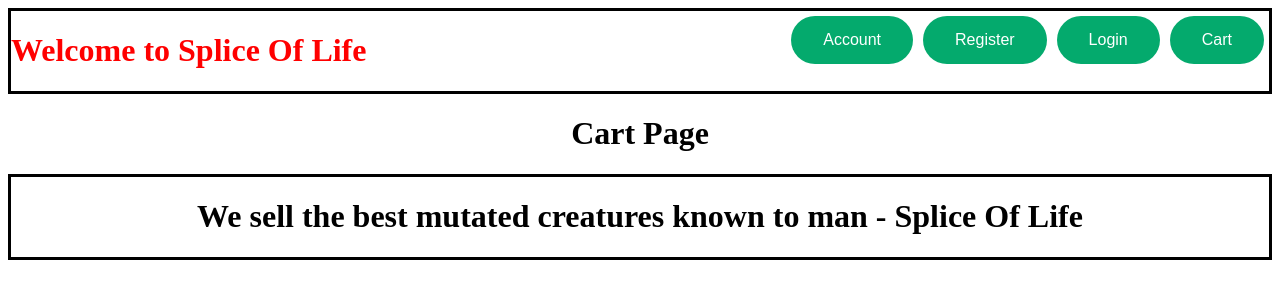
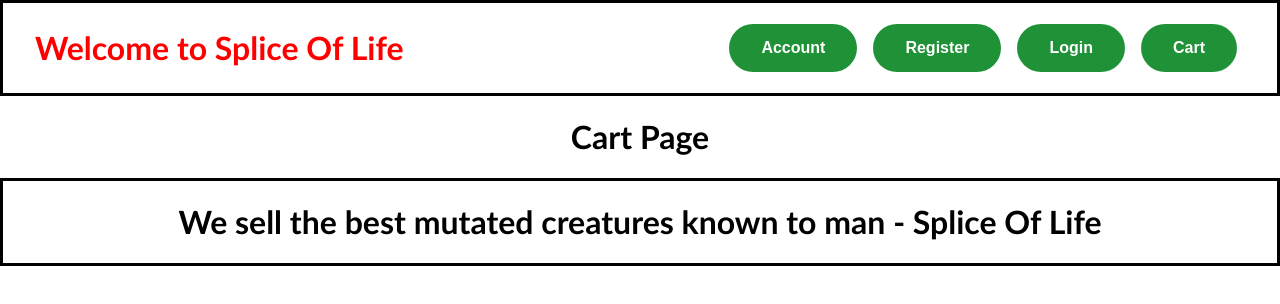
Before and after one commit to Splice-of-Life/SpliceOfLife, a React (Vite) app: page /cart in a window 1280 px wide. Shown: the top 304 px of the page. Built offline with nearby package versions, Linux system fonts and the light colour scheme.

Commit message:
made navbar a component

```diff
--- a/api/index.cjs
+++ b/api/index.cjs
@@ -1,6 +1,6 @@
 const router = require("express").Router();
 
-router.use("/users", require("./users"));
-router.use("/creatures", require("./creatures"));
+router.use("/users", require("./users.cjs"));
+router.use("/creatures", require("./creatures.cjs"));
 
 module.exports = router;
--- a/src/App.css
+++ b/src/App.css
@@ -1,14 +1,15 @@
-header{
+header {
+  padding: 4px 2rem;
+  align-items: center;
   display: flex;
   justify-content: space-between;
   color: red;
   border-style: solid;
   border-width: 3px;
   border-color: black;
-
 }
 button {
-  background-color: #04AA6D; /* Green */
+  background-color: #04aa6d; /* Green */
   border: none;
   color: white;
   padding: 15px 32px;
@@ -20,8 +21,7 @@ button {
   border-radius: 25px;
 }
 
-
-footer{
+footer {
   text-align: center;
   border-style: solid;
   border-width: 3px;
--- /dev/null
+++ b/src/components/NavBar.jsx
@@ -0,0 +1,27 @@
+const NavBar = () => {
+  return (
+    <header>
+      <h1> Welcome to Splice Of Life</h1>
+      <nav>
+        <button className="button" id="accountButton">
+          {" "}
+          Account
+        </button>
+        <button className="button" id="registerButton">
+          {" "}
+          Register
+        </button>
+        <button className="button" id="loginButton">
+          {" "}
+          Login{" "}
+        </button>
+        <button className="button" id="cartButton">
+          {" "}
+          Cart{" "}
+        </button>
+      </nav>
+    </header>
+  );
+};
+
+export default NavBar;
--- a/src/index.css
+++ b/src/index.css
@@ -0,0 +1,30 @@
+body {
+  padding: 0px;
+  margin: 0px;
+  font-family: "Trebuchet MS", "Lucida Sans Unicode", "Lucida Grande",
+    "Lucida Sans", Arial, sans-serif;
+}
+
+.button {
+  background-color: #1f9137;
+  border: none;
+  color: white;
+  padding: 15px 32px;
+  text-align: center;
+  font-weight: bold;
+  text-decoration: none;
+  display: inline-block;
+  font-size: 16px;
+  margin: 4px 0.5rem;
+  cursor: pointer;
+}
+
+.button:hover {
+  color: white;
+  background-color: #26a742;
+
+  outline-color: #18772d;
+  outline-style: solid;
+  outline-offset: -2px;
+  /* outline-width: 3px; */
+}
--- a/src/pages/account.jsx
+++ b/src/pages/account.jsx
@@ -1,36 +1,22 @@
-
+import NavBar from "../components/NavBar";
 
 function AccountPage() {
+  return (
+    <>
+      <NavBar />
 
+      <div>
+        <h1 className="heading"> Account Page</h1>
+      </div>
 
-  return (
+      <footer>
+        <h1>
+          {" "}
+          We sell the best mutated creatures known to man - Splice Of Life
+        </h1>
+      </footer>
+    </>
+  );
+}
 
-<>
-
-<header>
-    <h1> Welcome to Splice Of Life</h1>
-    <nav>
-      <button id="accountButton"> Account</button>
-      <button id="registerButton"> Register</button>
-      <button id="loginButton"> Login </button>
-      <button id="cartButton"> Cart </button>
-    </nav>
-</header>
-
-<body>
-
-<h1 class="heading"> Account Page</h1>
-
-</body>
-
-
-<footer>
-  <h1> We sell the best mutated creatures known to man - Splice Of Life</h1>
-</footer>
-
-</>
-
-  );
-};
-
-export default   AccountPage;
+export default AccountPage;
--- a/src/pages/breed.jsx
+++ b/src/pages/breed.jsx
@@ -1,36 +1,22 @@
-
+import NavBar from "../components/NavBar";
 
 function BreedPage() {
+  return (
+    <>
+      <NavBar />
 
+      <div>
+        <h1 className="heading"> Breed Page</h1>
+      </div>
 
-  return (
+      <footer>
+        <h1>
+          {" "}
+          We sell the best mutated creatures known to man - Splice Of Life
+        </h1>
+      </footer>
+    </>
+  );
+}
 
-<>
-
-<header>
-    <h1> Welcome to Splice Of Life</h1>
-    <nav>
-      <button id="accountButton"> Account</button>
-      <button id="registerButton"> Register</button>
-      <button id="loginButton"> Login </button>
-      <button id="cartButton"> Cart </button>
-    </nav>
-</header>
-
-<body>
-
-<h1 class="heading"> Breed Page</h1>
-
-</body>
-
-
-<footer>
-  <h1> We sell the best mutated creatures known to man - Splice Of Life</h1>
-</footer>
-
-</>
-
-  );
-};
-
-export default   BreedPage;
+export default BreedPage;
--- a/src/pages/cart.jsx
+++ b/src/pages/cart.jsx
@@ -1,36 +1,22 @@
-
+import NavBar from "../components/NavBar";
 
 function CartPage() {
+  return (
+    <>
+      <NavBar />
 
+      <div>
+        <h1 className="heading"> Cart Page</h1>
+      </div>
 
-  return (
+      <footer>
+        <h1>
+          {" "}
+          We sell the best mutated creatures known to man - Splice Of Life
+        </h1>
+      </footer>
+    </>
+  );
+}
 
-<>
-
-<header>
-    <h1> Welcome to Splice Of Life</h1>
-    <nav>
-      <button id="accountButton"> Account</button>
-      <button id="registerButton"> Register</button>
-      <button id="loginButton"> Login </button>
-      <button id="cartButton"> Cart </button>
-    </nav>
-</header>
-
-<body>
-
-<h1 class="heading"> Cart Page</h1>
-
-</body>
-
-
-<footer>
-  <h1> We sell the best mutated creatures known to man - Splice Of Life</h1>
-</footer>
-
-</>
-
-  );
-};
-
-export default   CartPage;
+export default CartPage;
--- a/src/pages/home.jsx
+++ b/src/pages/home.jsx
@@ -1,28 +1,14 @@
+import NavBar from "../components/NavBar";
 import "./home.css";
 
 function HomePage() {
-
-
-
   // need to render cards with data once db is set up
 
   return (
-
     <>
-      <header>
-        <h1> Welcome to Splice Of Life</h1>
-
-        <nav>
-          <button id="accountButton"> Account</button>
-          <button id="registerButton"> Register</button>
-          <button id="loginButton"> Login </button>
-          <button id="cartButton"> Cart </button>
-        </nav>
-
-      </header>
+      <NavBar />
 
       <div id="body">
-
         <h1 className="heading"> Our Animals</h1>
         <div id="fieldOfCards">
           <div id="animalCard">
@@ -31,7 +17,6 @@ function HomePage() {
 
             {/* <img src = "./someImage.jpg " alt = "some image of a mutated animal /> */}
           </div>
-
 
           <div id="animalCard">
             {/* this will map from the database to fill breed and image */}
@@ -49,12 +34,13 @@ function HomePage() {
       </div>
 
       <footer>
-        <h1> We sell the best mutated creatures known to man - Splice Of Life</h1>
+        <h1>
+          {" "}
+          We sell the best mutated creatures known to man - Splice Of Life
+        </h1>
       </footer>
-
     </>
-
   );
-};
+}
 
 export default HomePage;
--- a/src/pages/login.jsx
+++ b/src/pages/login.jsx
@@ -1,36 +1,22 @@
-
+import NavBar from "../components/NavBar";
 
 function LoginPage() {
+  return (
+    <>
+      <NavBar />
 
+      <div>
+        <h1 className="heading"> Login Page</h1>
+      </div>
 
-  return (
+      <footer>
+        <h1>
+          {" "}
+          We sell the best mutated creatures known to man - Splice Of Life
+        </h1>
+      </footer>
+    </>
+  );
+}
 
-<>
-
-<header>
-    <h1> Welcome to Splice Of Life</h1>
-    <nav>
-      <button id="accountButton"> Account</button>
-      <button id="registerButton"> Register</button>
-      <button id="loginButton"> Login </button>
-      <button id="cartButton"> Cart </button>
-    </nav>
-</header>
-
-<body>
-
-<h1 class="heading"> Login Page</h1>
-
-</body>
-
-
-<footer>
-  <h1> We sell the best mutated creatures known to man - Splice Of Life</h1>
-</footer>
-
-</>
-
-  );
-};
-
-export default   LoginPage;
+export default LoginPage;
--- a/src/pages/registration.jsx
+++ b/src/pages/registration.jsx
@@ -1,36 +1,22 @@
-
+import NavBar from "../components/NavBar";
 
 function RegistrationPage() {
+  return (
+    <>
+      <NavBar />
 
+      <div>
+        <h1 className="heading"> Registration Page</h1>
+      </div>
 
-  return (
+      <footer>
+        <h1>
+          {" "}
+          We sell the best mutated creatures known to man - Splice Of Life
+        </h1>
+      </footer>
+    </>
+  );
+}
 
-<>
-
-<header>
-    <h1> Welcome to Splice Of Life</h1>
-    <nav>
-      <button id="accountButton"> Account</button>
-      <button id="registerButton"> Register</button>
-      <button id="loginButton"> Login </button>
-      <button id="cartButton"> Cart </button>
-    </nav>
-</header>
-
-<body>
-
-<h1 class="heading"> Registration Page</h1>
-
-</body>
-
-
-<footer>
-  <h1> We sell the best mutated creatures known to man - Splice Of Life</h1>
-</footer>
-
-</>
-
-  );
-};
-
-export default   RegistrationPage;
+export default RegistrationPage;
```
Also changed, not shown: seed.js (+9 -7 lines), 1 other file (tests, documents, lock files or other folders).
